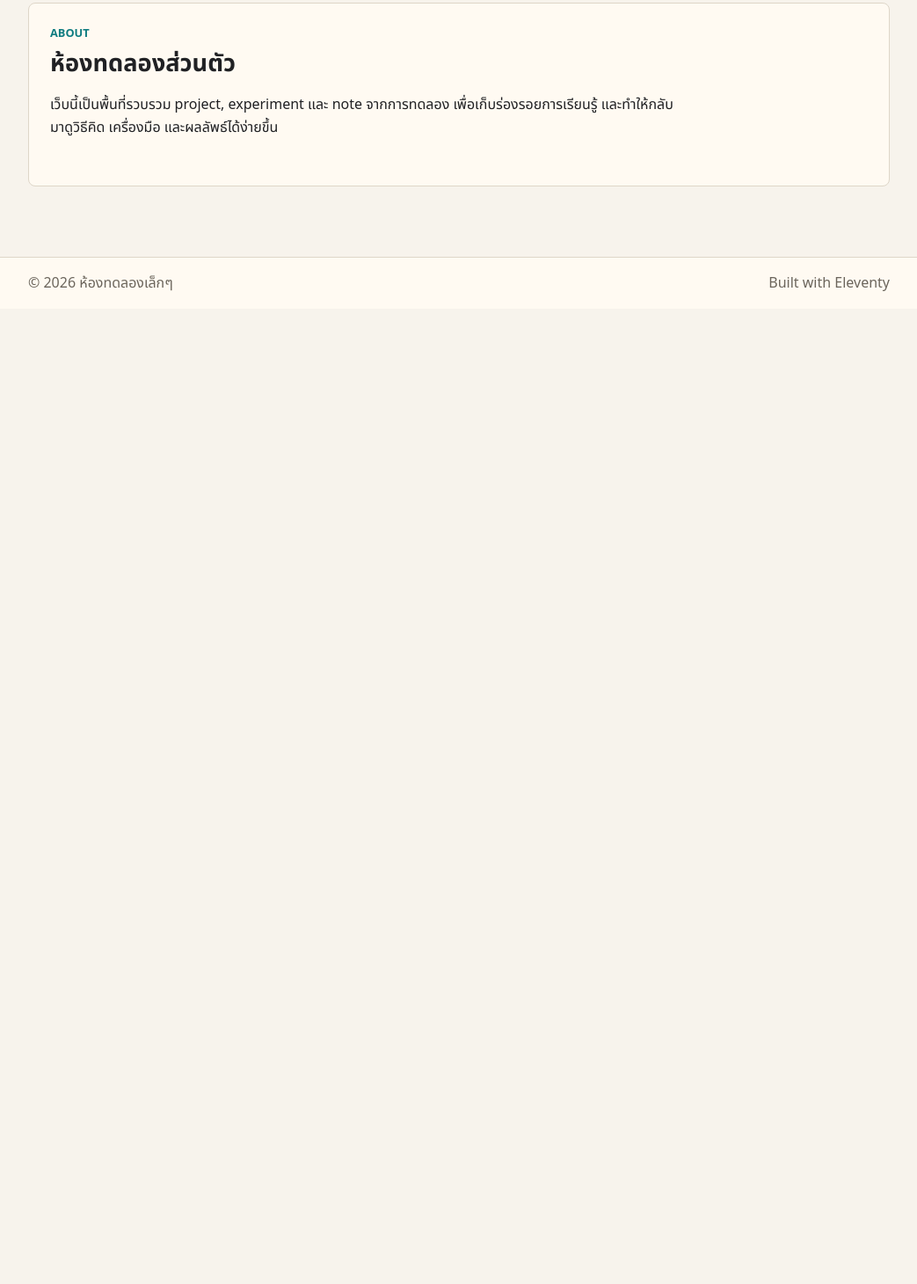
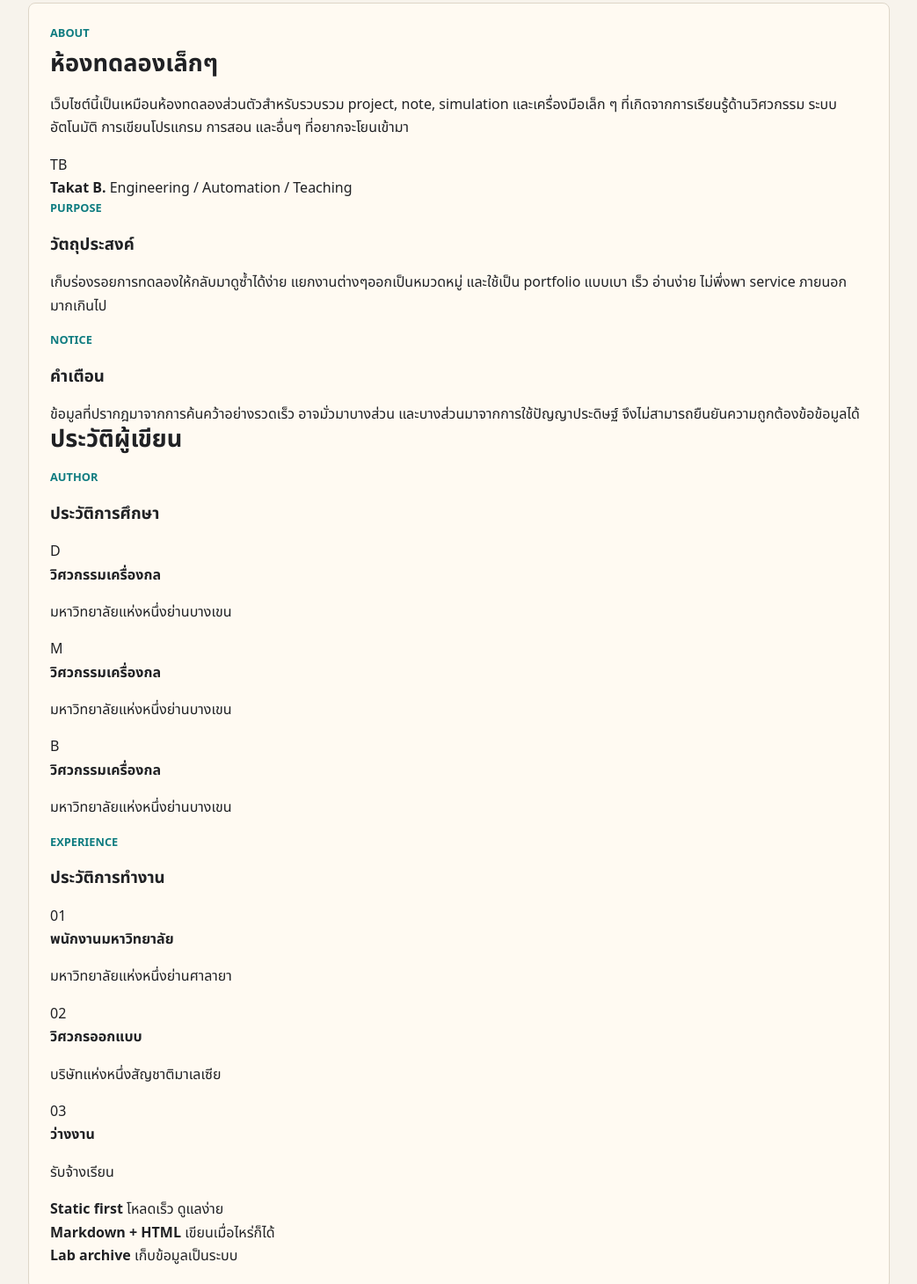
Before and after one commit to takatb/takatb.github.io, an Eleventy site: page src/about.njk in a window 1280 px wide. Shown: the part 158-1618 px from the top of the page at 88% size, without its empty margins (118-1161 px from the left). Before the commit the page ends 800 px from the top, so only its background shows below. Built offline with nearby package versions, Linux system fonts and the light colour scheme; Eleventy itself is replaced by a stand-in of ours; files that its build step writes are made by us from their sources.

Commit message:
edit about page

```diff
--- a/src/about.njk
+++ b/src/about.njk
@@ -4,11 +4,116 @@ title: About
 permalink: /about/
 ---
 
-<section class="page-intro">
-  <p class="eyebrow">About</p>
-  <h2>ห้องทดลองส่วนตัว</h2>
-  <p>
-    เว็บนี้เป็นพื้นที่รวบรวม project, experiment และ note จากการทดลอง เพื่อเก็บร่องรอยการเรียนรู้
-    และทำให้กลับมาดูวิธีคิด เครื่องมือ และผลลัพธ์ได้ง่ายขึ้น
-  </p>
+<section class="about-hero">
+  <div>
+    <p class="eyebrow">About</p>
+    <h2>ห้องทดลองเล็กๆ </h2>
+    <p>
+      เว็บไซต์นี้เป็นเหมือนห้องทดลองส่วนตัวสำหรับรวบรวม project, note, simulation และเครื่องมือเล็ก ๆ
+      ที่เกิดจากการเรียนรู้ด้านวิศวกรรม ระบบอัตโนมัติ การเขียนโปรแกรม การสอน และอื่นๆ ที่อยากจะโยนเข้ามา
+    </p>
+  </div>
+  <div class="about-profile-card" aria-label="Author profile mockup">
+    <div class="profile-mark">TB</div>
+    <strong>Takat B.</strong>
+    <span>Engineering / Automation / Teaching </span>
+  </div>
 </section>
+
+<section class="about-grid">
+  <div class="about-panel about-panel-featured">
+    <p class="eyebrow">Purpose</p>
+    <h3>วัตถุประสงค์</h3>
+    <p>
+      เก็บร่องรอยการทดลองให้กลับมาดูซ้ำได้ง่าย แยกงานต่างๆออกเป็นหมวดหมู่
+      และใช้เป็น portfolio แบบเบา เร็ว อ่านง่าย ไม่พึ่งพา service ภายนอกมากเกินไป
+    </p>
+  </div>
+
+  <div class="about-panel">
+    <p class="eyebrow">notice</p>
+    <h3>คำเตือน</h3>
+    ข้อมูลที่ปรากฎมาจากการค้นคว้าอย่างรวดเร็ว อาจมั่วมาบางส่วน และบางส่วนมาจากการใช้ปัญญาประดิษฐ์
+        จึงไม่สามารถยืนยันความถูกต้องข้อข้อมูลได้
+  </div>
+</section>
+
+
+<section>
+  <div>
+    <h2>ประวัติผู้เขียน</h2>
+  </div>
+
+</section>
+
+
+<section class="about-timeline">
+  <p class="eyebrow">Author</p>
+  <h3>ประวัติการศึกษา</h3>
+  <div class="timeline-list">
+    <div class="timeline-item">
+      <span>D</span>
+      <div>
+        <strong>วิศวกรรมเครื่องกล</strong>
+        <p>มหาวิทยาลัยแห่งหนึ่งย่านบางเขน</p>
+      </div>
+    </div>
+    <div class="timeline-item">
+      <span>M</span>
+      <div>
+        <strong>วิศวกรรมเครื่องกล</strong>
+        <p>มหาวิทยาลัยแห่งหนึ่งย่านบางเขน</p>
+      </div>
+    </div>
+    <div class="timeline-item">
+      <span>B</span>
+      <div>
+        <strong>วิศวกรรมเครื่องกล</strong>
+        <p>มหาวิทยาลัยแห่งหนึ่งย่านบางเขน</p>
+      </div>
+    </div>
+  </div>
+</section>
+
+<section class="about-timeline">
+  <p class="eyebrow">Experience</p>
+  <h3>ประวัติการทำงาน</h3>
+  <div class="timeline-list">
+    <div class="timeline-item">
+      <span>01</span>
+      <div>
+        <strong>พนักงานมหาวิทยาลัย</strong>
+        <p>มหาวิทยาลัยแห่งหนึ่งย่านศาลายา</p>
+      </div>
+    </div>
+    <div class="timeline-item">
+      <span>02</span>
+      <div>
+        <strong>วิศวกรออกแบบ</strong>
+        <p>บริษัทแห่งหนึ่งสัญชาติมาเลเซีย</p>
+      </div>
+    </div>
+    <div class="timeline-item">
+      <span>03</span>
+      <div>
+        <strong>ว่างงาน</strong>
+        <p>รับจ้างเรียน</p>
+      </div>
+    </div>
+  </div>
+</section>
+
+<section class="about-stats" aria-label="Site highlights">
+  <div>
+    <strong>Static first</strong>
+    <span>โหลดเร็ว ดูแลง่าย</span>
+  </div>
+  <div>
+    <strong>Markdown + HTML</strong>
+    <span>เขียนเมื่อไหร่ก็ได้</span>
+  </div>
+  <div>
+    <strong>Lab archive</strong>
+    <span>เก็บข้อมูลเป็นระบบ</span>
+  </div>
+</section>
```
